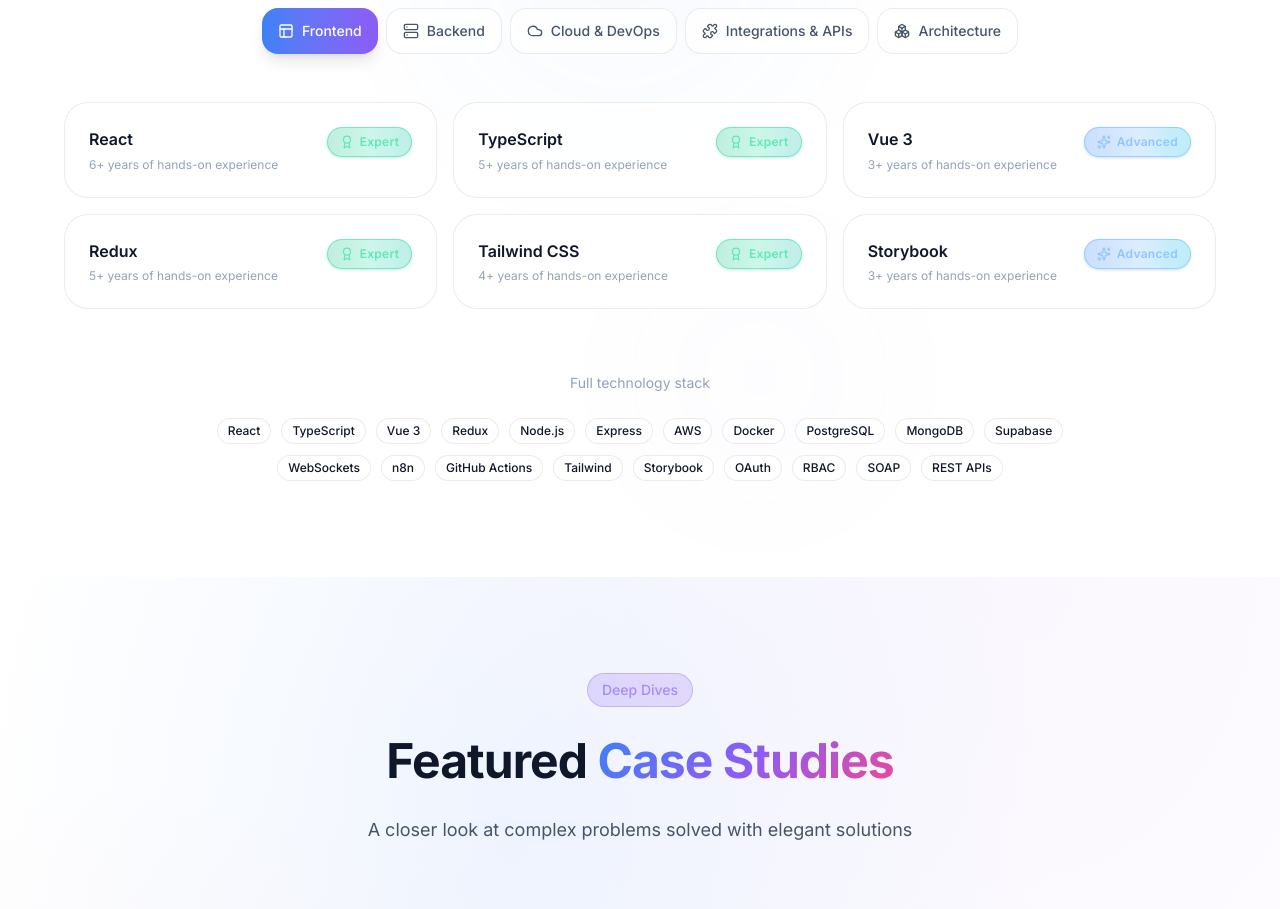
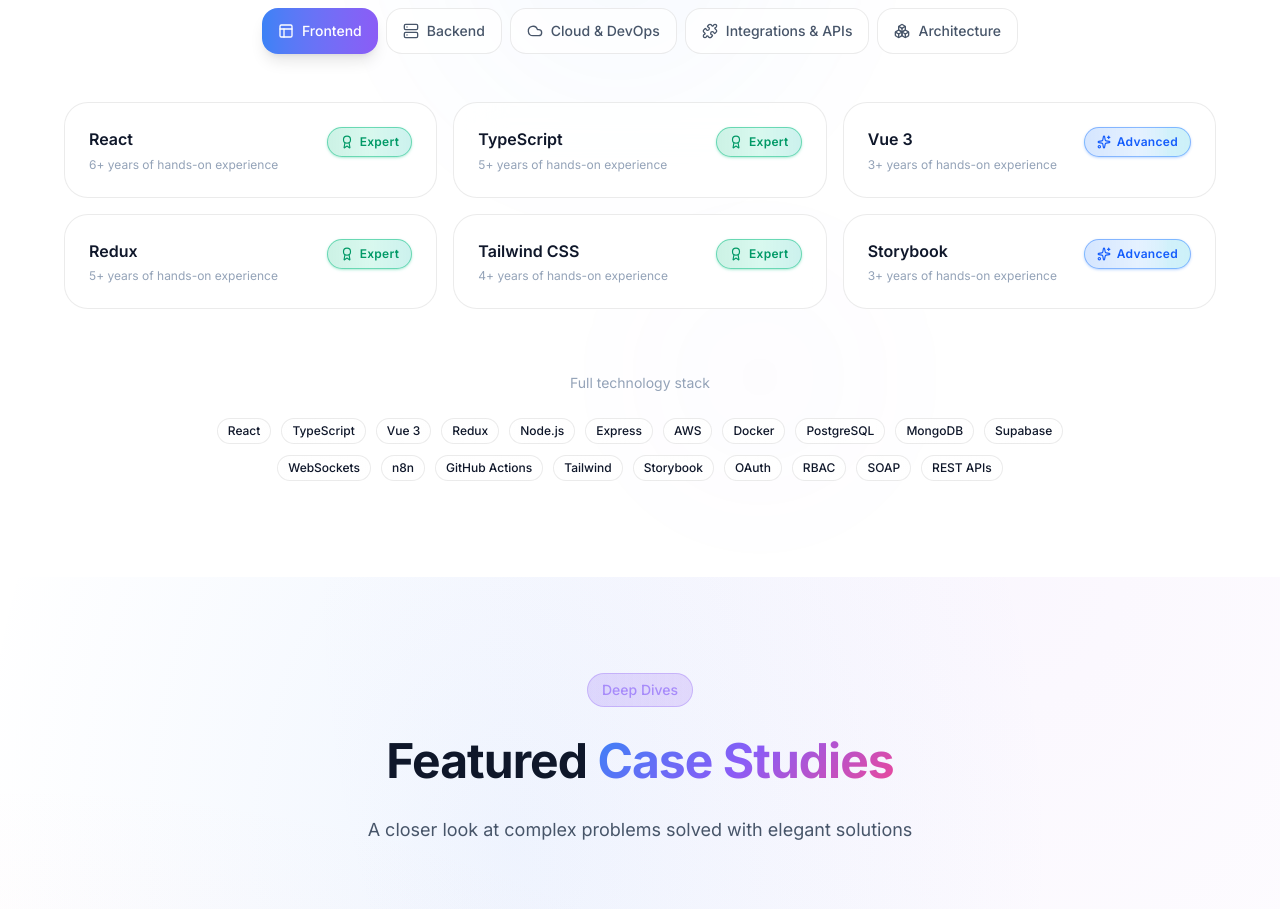
Before and after one commit to gdkxperience/Resume-Landing-Page, a React (Vite) app: page / in a window 1280 px wide. Shown: the part 6220-7129 px from the top of the page. Built offline with nearby package versions, Linux system fonts and the light colour scheme.

Commit message:
Fix proficiency badge text contrast for light theme

```diff
--- a/src/components/Skills.tsx
+++ b/src/components/Skills.tsx
@@ -34,34 +34,34 @@
 } {
   if (level >= 90) return {
     label: 'Expert',
-    textColor: 'text-emerald-300',
-    bgGradient: 'bg-gradient-to-r from-emerald-500/25 via-emerald-400/20 to-teal-500/25',
-    borderColor: 'border-emerald-400/40',
-    glowColor: 'shadow-emerald-500/20',
+    textColor: 'text-emerald-600 dark:text-emerald-400',
+    bgGradient: 'bg-gradient-to-r from-emerald-500/20 via-emerald-400/15 to-teal-500/20',
+    borderColor: 'border-emerald-500/50',
+    glowColor: 'shadow-emerald-500/25',
     icon: Award
   }
   if (level >= 85) return {
     label: 'Advanced',
-    textColor: 'text-blue-300',
-    bgGradient: 'bg-gradient-to-r from-blue-500/25 via-blue-400/20 to-cyan-500/25',
-    borderColor: 'border-blue-400/40',
-    glowColor: 'shadow-blue-500/20',
+    textColor: 'text-blue-600 dark:text-blue-400',
+    bgGradient: 'bg-gradient-to-r from-blue-500/20 via-blue-400/15 to-cyan-500/20',
+    borderColor: 'border-blue-500/50',
+    glowColor: 'shadow-blue-500/25',
     icon: Sparkles
   }
   if (level >= 80) return {
     label: 'Proficient',
-    textColor: 'text-violet-300',
-    bgGradient: 'bg-gradient-to-r from-violet-500/25 via-purple-400/20 to-fuchsia-500/25',
-    borderColor: 'border-violet-400/40',
-    glowColor: 'shadow-violet-500/20',
+    textColor: 'text-violet-600 dark:text-violet-400',
+    bgGradient: 'bg-gradient-to-r from-violet-500/20 via-purple-400/15 to-fuchsia-500/20',
+    borderColor: 'border-violet-500/50',
+    glowColor: 'shadow-violet-500/25',
     icon: Zap
   }
   return {
     label: 'Skilled',
-    textColor: 'text-amber-300',
-    bgGradient: 'bg-gradient-to-r from-amber-500/25 via-orange-400/20 to-yellow-500/25',
-    borderColor: 'border-amber-400/40',
-    glowColor: 'shadow-amber-500/20',
+    textColor: 'text-amber-600 dark:text-amber-400',
+    bgGradient: 'bg-gradient-to-r from-amber-500/20 via-orange-400/15 to-yellow-500/20',
+    borderColor: 'border-amber-500/50',
+    glowColor: 'shadow-amber-500/25',
     icon: Star
   }
 }
```
Also changed, not shown: 1 other file (tests, documents, lock files or other folders).
